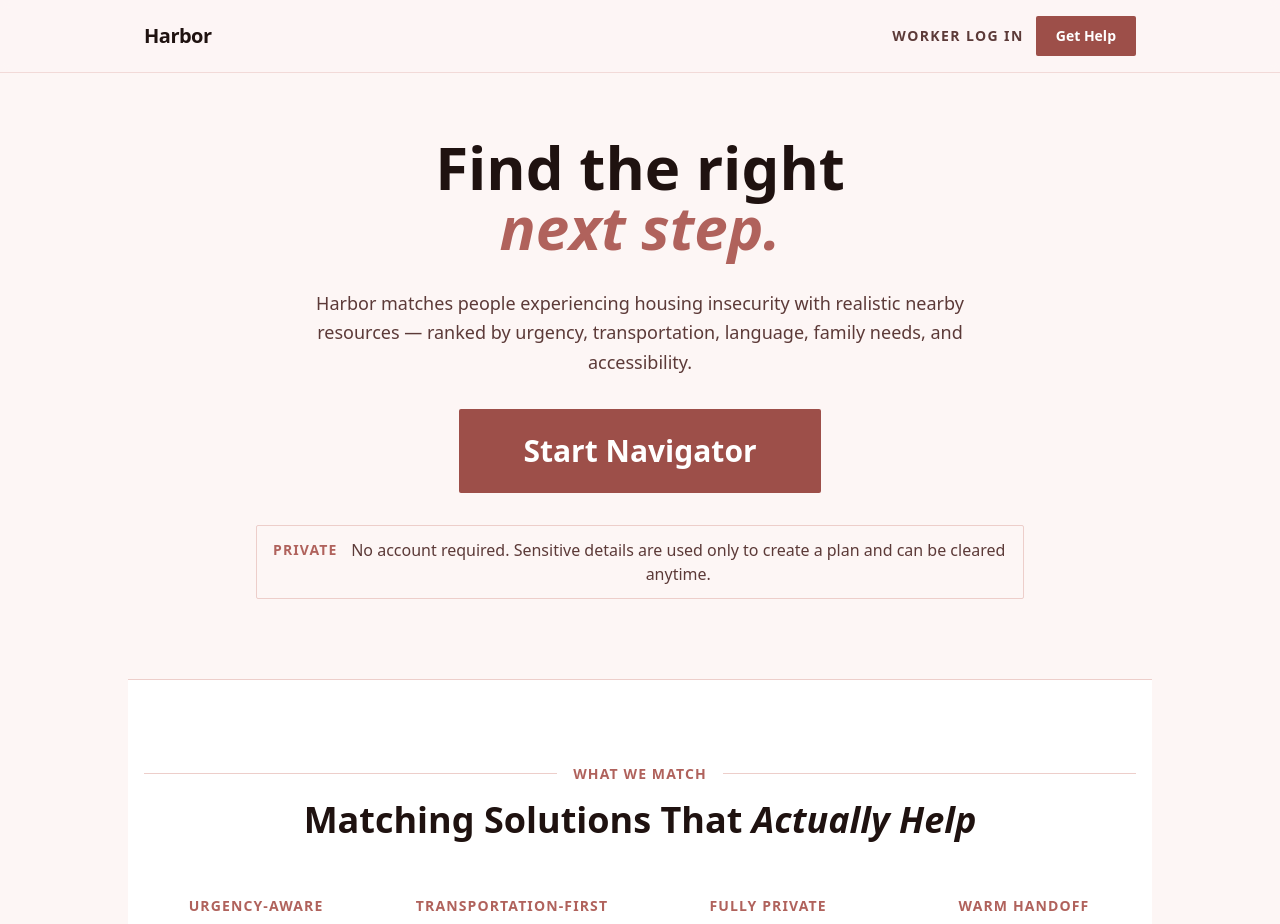
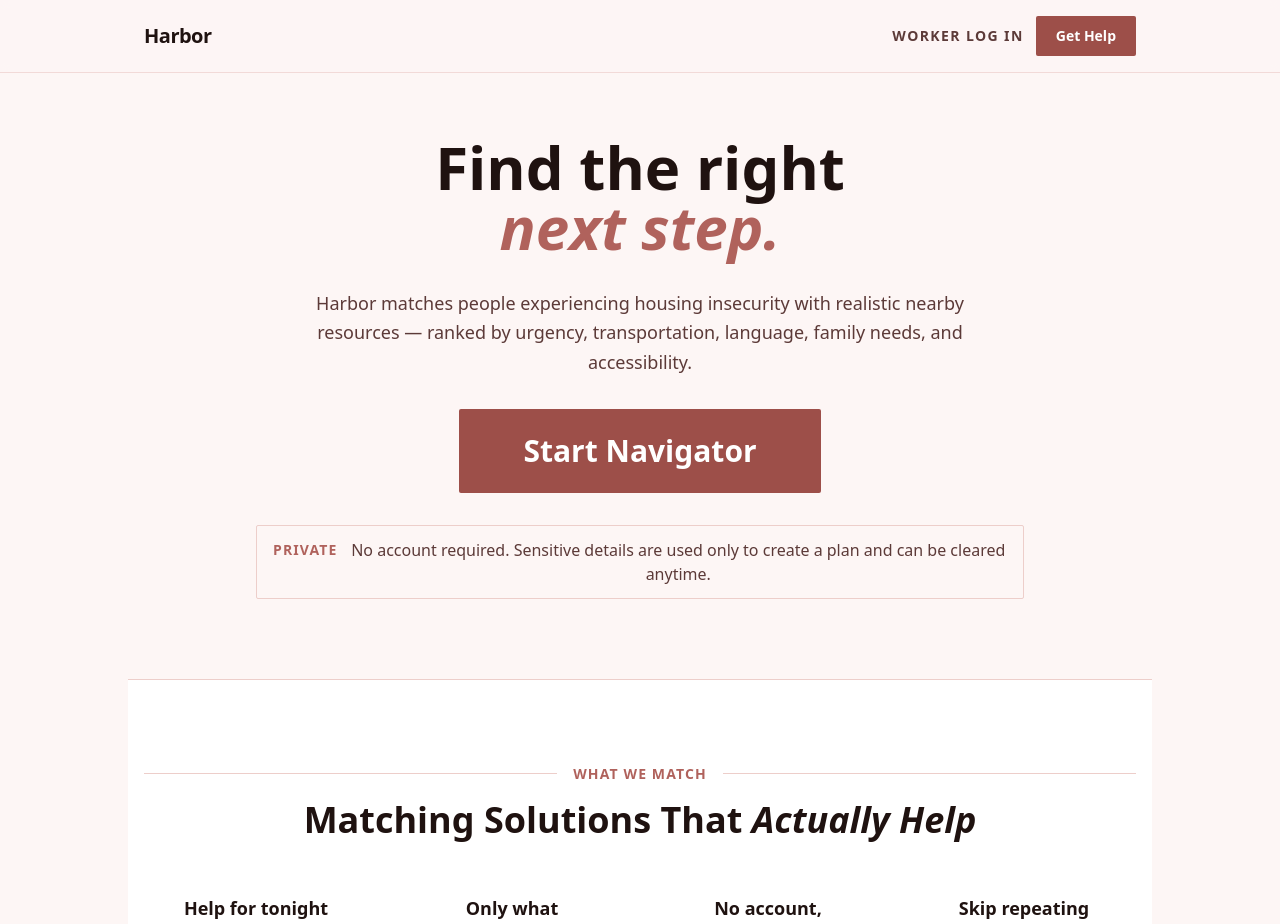
Before and after one commit to arit7007/MH3, a Next.js app: page / in a window 1280 px wide. Shown: the top 924 px of the page. Built offline with nearby package versions, Linux system fonts and the light colour scheme; no server answers.

Commit message:
Remove red section labels from features grid
Co-Authored-By: Claude Sonnet 4.6 <noreply@anthropic.com>

```diff
--- a/app/page.tsx
+++ b/app/page.tsx
@@ -93,7 +93,6 @@ export default function LandingPage() {
           <div className="grid gap-8 sm:grid-cols-2 lg:grid-cols-4">
             {features.map((f) => (
               <div key={f.label} className="space-y-3 text-center">
-                <p className="section-label">{f.label}</p>
                 <h3 className="font-display text-lg font-bold leading-snug text-brand-900 whitespace-pre-line">
                   {f.heading}
                 </h3>
```
